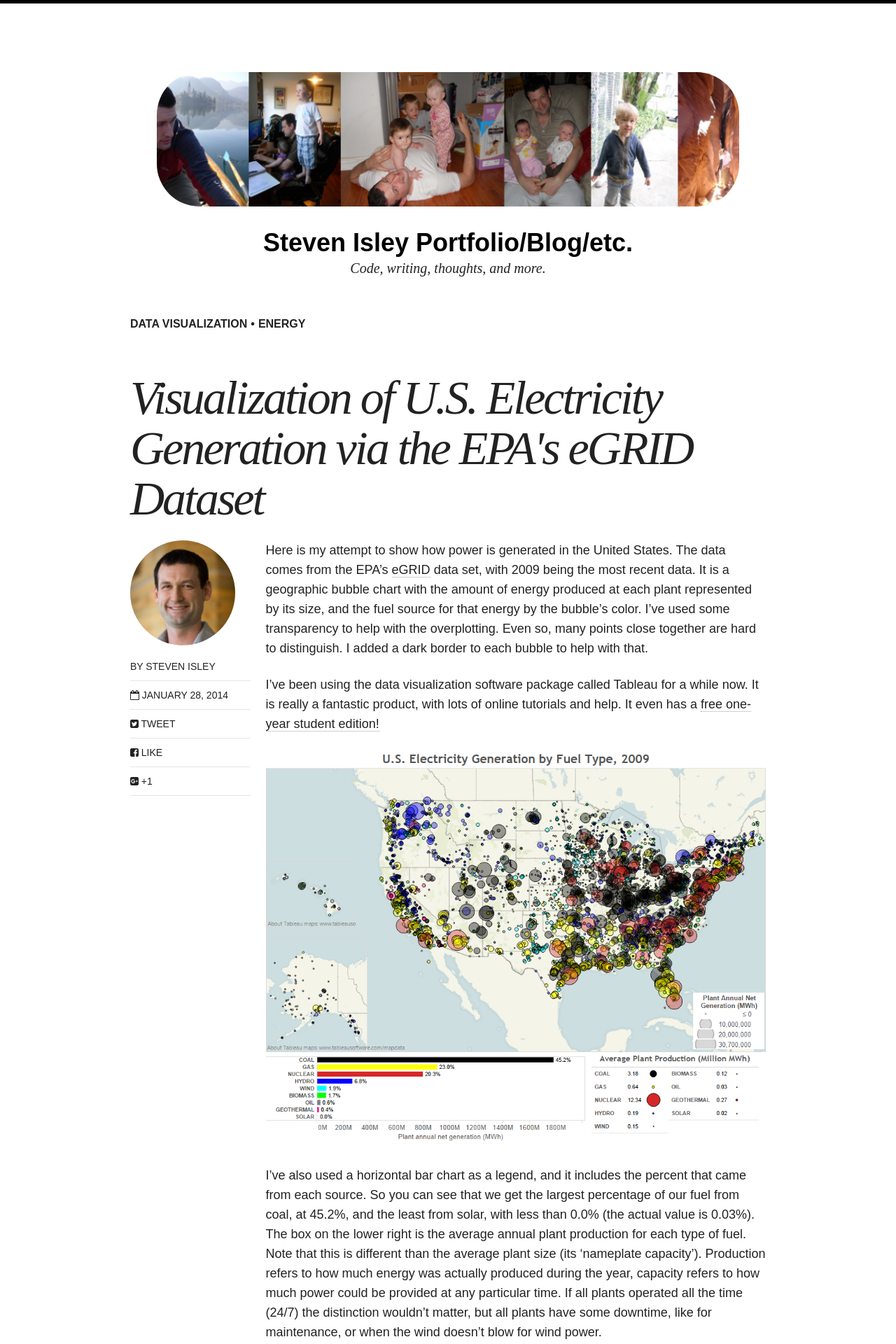
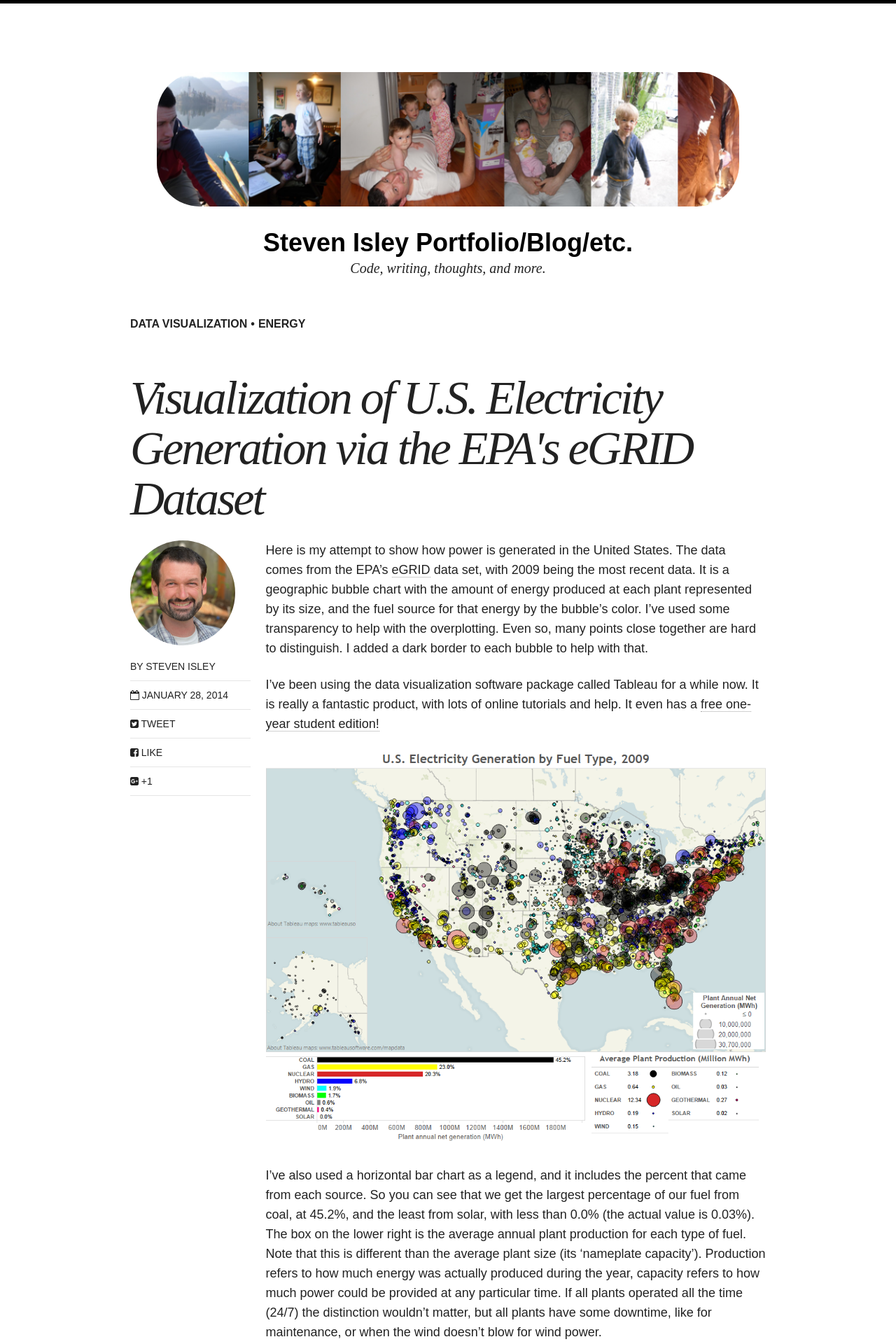
Before and after one commit to scisley/scisley.github.io, a Jekyll site: the page built from _posts/articles/2014-01-27-visualization-of-us-electricity-generation-via-the-epas-egrid-dataset.md, in a window 1280 px wide. Shown: the top 1920 px of the page at 70% size. Built offline with Jekyll 4.4.1, drawn with Linux system fonts in a browser that asks for light colours; nearby versions of some CDN libraries.

Commit message:
Update deps, avatar, workflow

```diff
--- a/_config.yml
+++ b/_config.yml
@@ -10,8 +10,8 @@
 
 # Jekyll configuration
 
-permalink:   /:categories/:title/
-markdown:    kramdown
+permalink: /:categories/:title/
+markdown: kramdown
 highlighter: rouge
 sass:
   sass_dir: _sass
@@ -30,7 +30,30 @@
 mathjax: true
 
 include: [".htaccess"]
-exclude: ["lib", "config.rb", "Capfile", "config", "log", "Rakefile", "Rakefile.rb", "tmp", "less", "*.sublime-project", "*.sublime-workspace", "test", "spec", "Gruntfile.js", "package.json", "node_modules", "Gemfile", "Gemfile.lock", "LICENSE", "README.md", "vendor"]
+exclude:
+  [
+    "lib",
+    "config.rb",
+    "Capfile",
+    "config",
+    "log",
+    "Rakefile",
+    "Rakefile.rb",
+    "tmp",
+    "less",
+    "*.sublime-project",
+    "*.sublime-workspace",
+    "test",
+    "spec",
+    "Gruntfile.js",
+    "package.json",
+    "node_modules",
+    "Gemfile",
+    "Gemfile.lock",
+    "LICENSE",
+    "README.md",
+    "vendor",
+  ]
 
 # Octopress
 
@@ -45,11 +68,10 @@
 # Format titles with titlecase?
 titlecase: true
 
-
 # Site owner
 owner:
   name: Steven Isley
-  avatar: bio-photo.jpg
+  avatar: Steve-headshot-2-small.png
   email: steve.c.isley@gmail.com
   disqus-shortname:
   twitter: Steve_C_I
```
Also changed, not shown: Gemfile (+7 -7 lines), package.json (+6 -8 lines), .github/workflows/deploy.yml (added), Gemfile.lock, assets/js/scripts.min.js, images/Steve-headshot-2-small.png (added), 3 other files.
